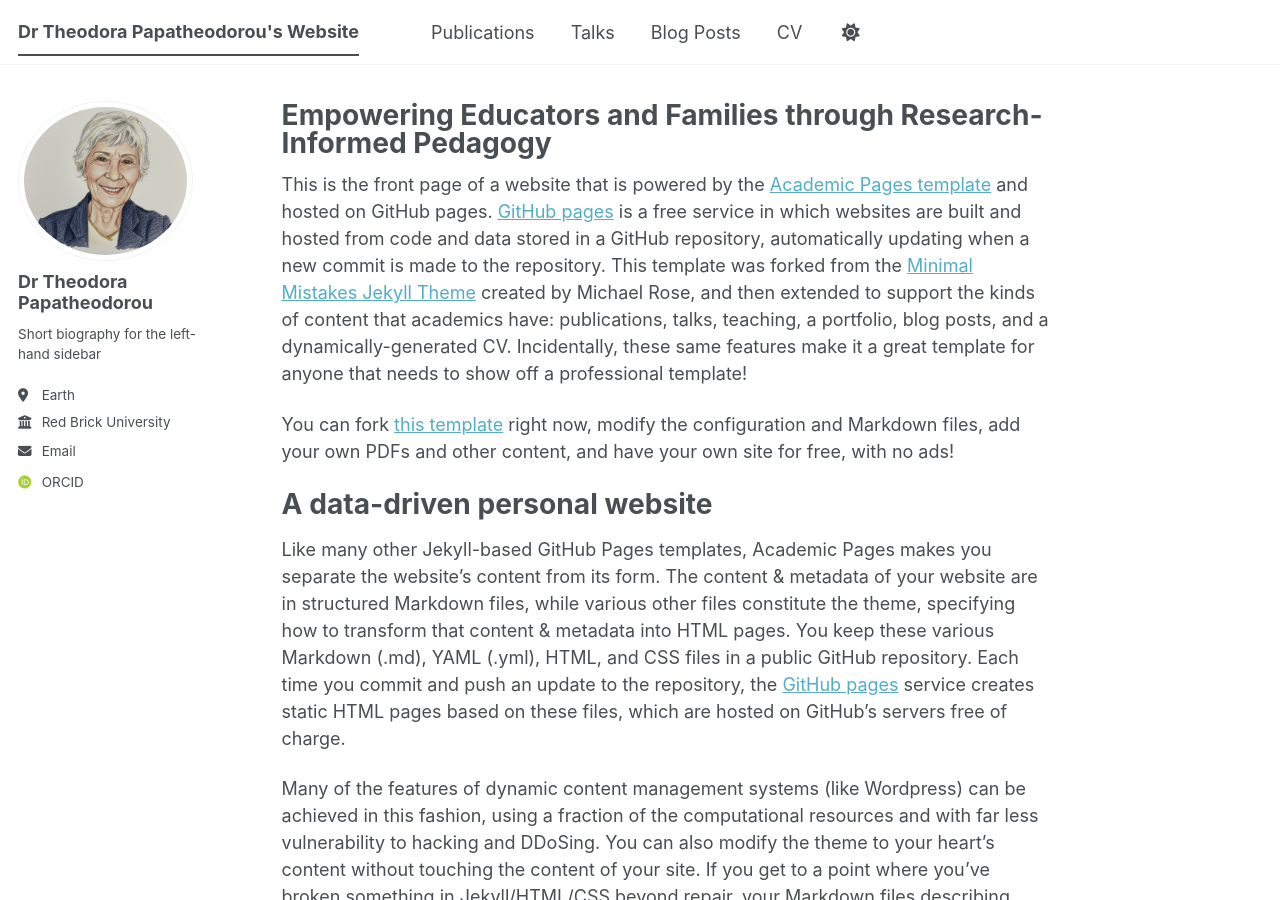
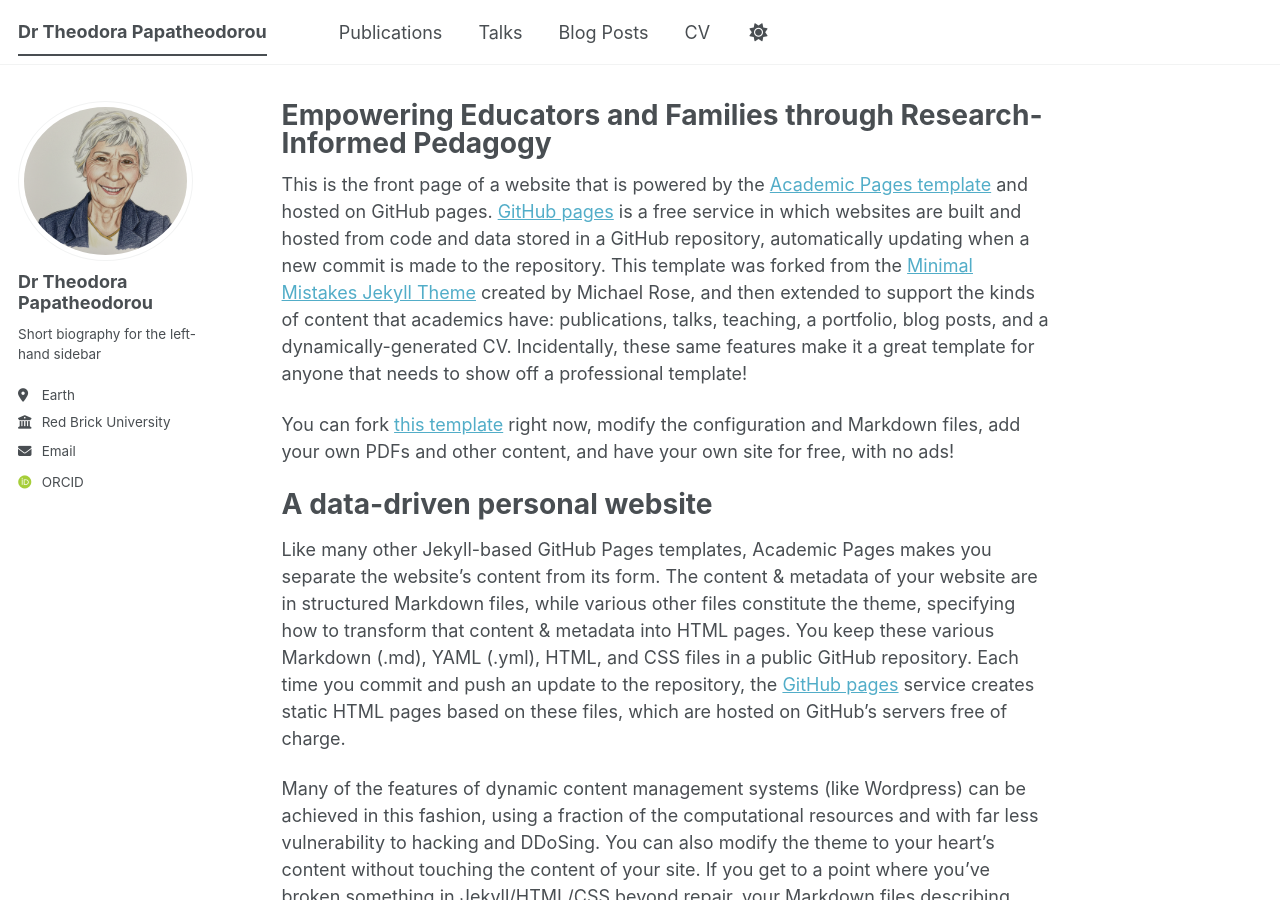
Before and after one commit to theodorapapatheodorou/theodorapapatheodorou.github.io, a Jekyll site: the page built from _pages/about.md, in a window 1280 px wide and 900 px high. Built offline with Jekyll 4.4.1, drawn with Linux system fonts in a browser that asks for light colours; some web fonts are replaced; a script bundle is joined from its source files by our own code; library files that are not in the unit come from our copies.

Commit message:
Update _config.yml

```diff
--- a/_config.yml
+++ b/_config.yml
@@ -9,7 +9,7 @@
 # Basic Site Settings
 locale                   : "en-US"
 site_theme               : "default" # The available themes options are "default", "air", "sunrise", "mint", "dirt" and "contrast"
-title                    : "Dr Theodora Papatheodorou's Website"
+title                    : "Dr Theodora Papatheodorou"
 title_separator          : "-"
 name                     : &name "Dr Theodora Papatheodorou"
 description              : &description "Dr Theodora Papatheodorou's academic portfolio"   # Update this with a general description of your site, this is the default if not overridden by a page
```
